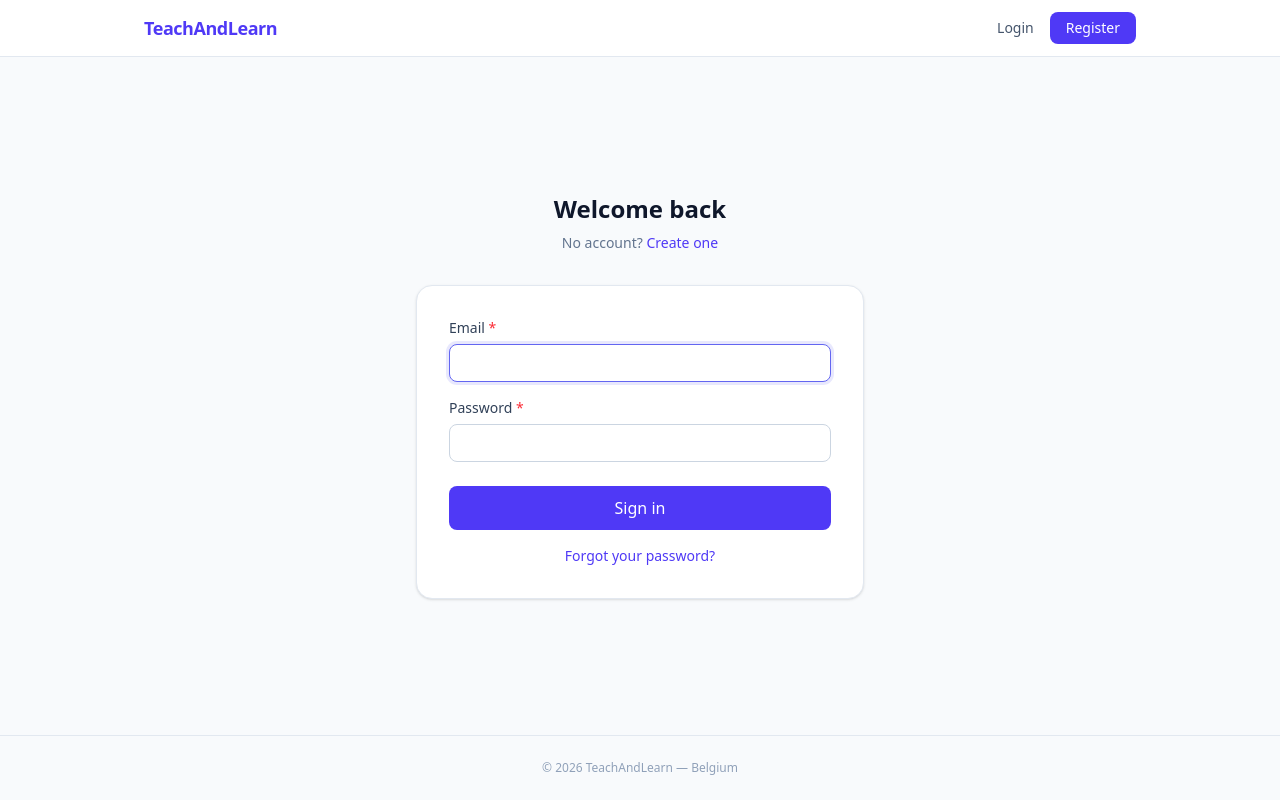
After one commit to vmalep/teachandlearn, a Django app: page /accounts/login/ in a window 1280 px wide. The commit adds this page. Run offline with Django 5.2, Linux system fonts and the light colour scheme; style sheets or scripts are compiled from the project's sources.

Commit message:
Add registration, login, and password reset pages with Tailwind styling
Co-Authored-By: Claude Sonnet 4.6 <noreply@anthropic.com>

```diff
--- a/accounts/forms.py
+++ b/accounts/forms.py
@@ -1,6 +1,16 @@
 from django import forms
-from django.contrib.auth.forms import UserCreationForm
+from django.contrib.auth.forms import AuthenticationForm, UserCreationForm
 from .models import User
+
+INPUT_CLASS = "field-input"
+
+
+class LoginForm(AuthenticationForm):
+    def __init__(self, *args, **kwargs):
+        super().__init__(*args, **kwargs)
+        self.fields["username"].label = "Email"
+        self.fields["username"].widget = forms.EmailInput(attrs={"class": INPUT_CLASS, "autofocus": True})
+        self.fields["password"].widget.attrs["class"] = INPUT_CLASS
 
 
 class RegisterForm(UserCreationForm):
@@ -9,3 +19,10 @@ class RegisterForm(UserCreationForm):
     class Meta:
         model = User
         fields = ("email", "first_name", "last_name", "password1", "password2")
+
+    def __init__(self, *args, **kwargs):
+        super().__init__(*args, **kwargs)
+        for field in self.fields.values():
+            field.widget.attrs.setdefault("class", INPUT_CLASS)
+        self.fields["first_name"].required = True
+        self.fields["last_name"].required = True
--- a/accounts/urls.py
+++ b/accounts/urls.py
@@ -1,13 +1,14 @@
 from django.contrib.auth import views as auth_views
 from django.urls import path
 from . import views
+from .forms import LoginForm
 
 app_name = "accounts"
 
 urlpatterns = [
     path("register/", views.RegisterView.as_view(), name="register"),
     path("verify/<uidb64>/<token>/", views.VerifyEmailView.as_view(), name="verify-email"),
-    path("login/", auth_views.LoginView.as_view(template_name="accounts/login.html"), name="login"),
+    path("login/", auth_views.LoginView.as_view(template_name="accounts/login.html", authentication_form=LoginForm), name="login"),
     path("logout/", auth_views.LogoutView.as_view(), name="logout"),
     path("password-reset/", auth_views.PasswordResetView.as_view(template_name="accounts/password_reset.html"), name="password-reset"),
     path("password-reset/done/", auth_views.PasswordResetDoneView.as_view(template_name="accounts/password_reset_done.html"), name="password_reset_done"),
--- a/static/css/input.css
+++ b/static/css/input.css
@@ -2,3 +2,26 @@
 
 @source "../../templates/**/*.html";
 @source "../../*/templates/**/*.html";
+
+@layer components {
+  .field-input {
+    display: block;
+    width: 100%;
+    border-radius: 0.5rem;
+    border: 1px solid #cbd5e1;
+    padding: 0.5rem 0.75rem;
+    font-size: 0.875rem;
+    line-height: 1.25rem;
+    color: #1e293b;
+    background-color: #fff;
+    outline: none;
+    transition: border-color 0.15s, box-shadow 0.15s;
+  }
+  .field-input:focus {
+    border-color: #6366f1;
+    box-shadow: 0 0 0 3px rgb(99 102 241 / 0.15);
+  }
+  .field-input.error {
+    border-color: #ef4444;
+  }
+}
--- /dev/null
+++ b/templates/accounts/login.html
@@ -0,0 +1,42 @@
+{% extends "base.html" %}
+{% block title %}Sign in — TeachAndLearn{% endblock %}
+{% block content %}
+<div class="min-h-full flex items-center justify-center py-12 px-4">
+  <div class="w-full max-w-md">
+
+    <div class="text-center mb-8">
+      <h1 class="text-2xl font-bold text-slate-900">Welcome back</h1>
+      <p class="mt-2 text-sm text-slate-500">No account? <a href="/accounts/register/" class="text-indigo-600 hover:underline">Create one</a></p>
+    </div>
+
+    <div class="bg-white rounded-2xl shadow-sm border border-slate-200 p-8">
+      <form method="post" novalidate>
+        {% csrf_token %}
+
+        {% if form.non_field_errors %}
+          <div class="mb-4 rounded-lg bg-red-50 border border-red-200 px-4 py-3 text-sm text-red-700">
+            {% for error in form.non_field_errors %}{{ error }}{% endfor %}
+          </div>
+        {% endif %}
+
+        <div class="mb-4">
+          {% include "components/field.html" with field=form.username %}
+        </div>
+        <div class="mb-6">
+          {% include "components/field.html" with field=form.password %}
+        </div>
+
+        <button type="submit"
+          class="w-full bg-indigo-600 text-white py-2.5 rounded-lg font-medium hover:bg-indigo-700 focus:outline-none focus:ring-2 focus:ring-indigo-500 focus:ring-offset-2 transition-colors">
+          Sign in
+        </button>
+      </form>
+
+      <p class="mt-4 text-center text-sm">
+        <a href="/accounts/password-reset/" class="text-indigo-600 hover:underline">Forgot your password?</a>
+      </p>
+    </div>
+
+  </div>
+</div>
+{% endblock %}
--- a/templates/base.html
+++ b/templates/base.html
@@ -1,25 +1,39 @@
 <!doctype html>
-<html lang="en">
+<html lang="en" class="h-full bg-slate-50">
 <head>
   <meta charset="utf-8">
   <meta name="viewport" content="width=device-width, initial-scale=1">
   <title>{% block title %}TeachAndLearn{% endblock %}</title>
   <link rel="stylesheet" href="/static/css/main.css">
 </head>
-<body>
-  <nav>
-    <a href="/">TeachAndLearn</a>
-    {% if user.is_authenticated %}
-      <a href="/profiles/">My Profile</a>
-      <a href="/messages/">Messages</a>
-      <a href="/accounts/logout/">Logout</a>
-    {% else %}
-      <a href="/accounts/login/">Login</a>
-      <a href="/accounts/register/">Register</a>
-    {% endif %}
-  </nav>
-  <main>
+<body class="h-full flex flex-col text-slate-800">
+
+  <header class="bg-white border-b border-slate-200">
+    <nav class="max-w-5xl mx-auto px-4 h-14 flex items-center justify-between">
+      <a href="/" class="text-indigo-600 font-bold text-lg tracking-tight">TeachAndLearn</a>
+      <div class="flex items-center gap-4 text-sm font-medium">
+        {% if user.is_authenticated %}
+          <a href="/profiles/" class="text-slate-600 hover:text-slate-900">My Profile</a>
+          <a href="/messages/" class="text-slate-600 hover:text-slate-900">Messages</a>
+          <form method="post" action="/accounts/logout/" class="inline">
+            {% csrf_token %}
+            <button type="submit" class="text-slate-600 hover:text-slate-900 cursor-pointer">Logout</button>
+          </form>
+        {% else %}
+          <a href="/accounts/login/" class="text-slate-600 hover:text-slate-900">Login</a>
+          <a href="/accounts/register/" class="bg-indigo-600 text-white px-4 py-1.5 rounded-lg hover:bg-indigo-700">Register</a>
+        {% endif %}
+      </div>
+    </nav>
+  </header>
+
+  <main class="flex-1">
     {% block content %}{% endblock %}
   </main>
+
+  <footer class="border-t border-slate-200 py-6 text-center text-xs text-slate-400">
+    © {% now "Y" %} TeachAndLearn — Belgium
+  </footer>
+
 </body>
 </html>
--- /dev/null
+++ b/templates/components/field.html
@@ -0,0 +1,16 @@
+{% with errors=field.errors %}
+<div class="flex flex-col gap-1.5">
+  <label for="{{ field.id_for_label }}" class="text-sm font-medium text-slate-700">
+    {{ field.label }}{% if field.field.required %} <span class="text-red-500">*</span>{% endif %}
+  </label>
+  {{ field }}
+  {% if errors %}
+    <ul class="text-xs text-red-600 space-y-0.5">
+      {% for error in errors %}<li>{{ error }}</li>{% endfor %}
+    </ul>
+  {% endif %}
+  {% if field.help_text %}
+    <p class="text-xs text-slate-400">{{ field.help_text }}</p>
+  {% endif %}
+</div>
+{% endwith %}
```
Also changed, not shown: templates/accounts/password_reset.html (added, +30 -0 lines), templates/accounts/password_reset_complete.html (added, +15 -0 lines), templates/accounts/password_reset_confirm.html (added, +36 -0 lines), templates/accounts/password_reset_done.html (added, +11 -0 lines), templates/accounts/register.html (added, +52 -0 lines), templates/accounts/register_done.html (added, +15 -0 lines), templates/accounts/verify_invalid.html (added, +12 -0 lines).
